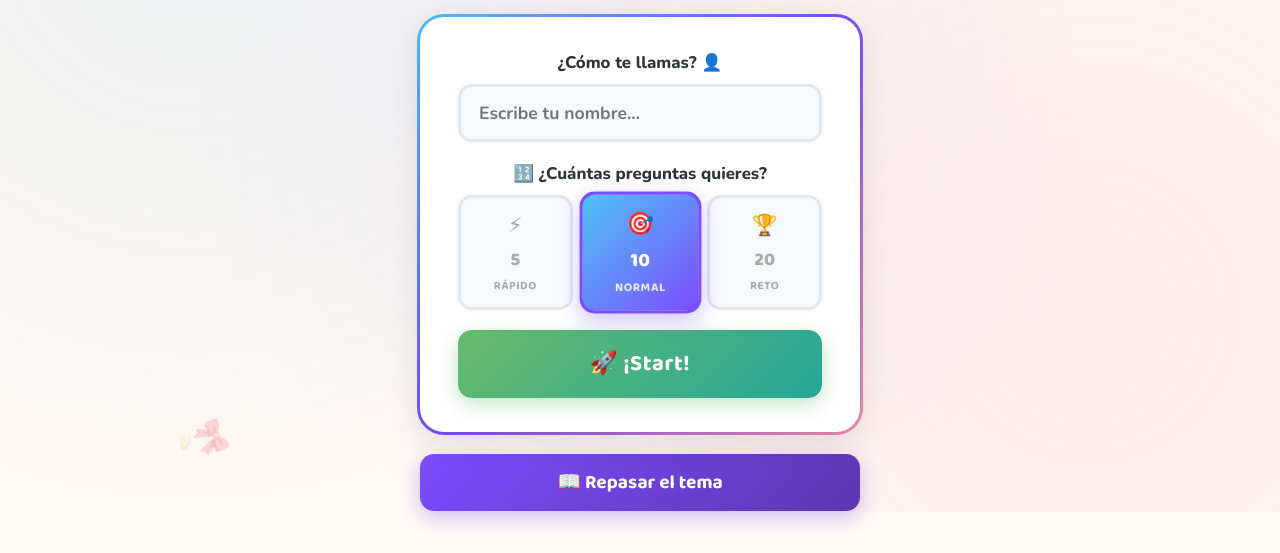
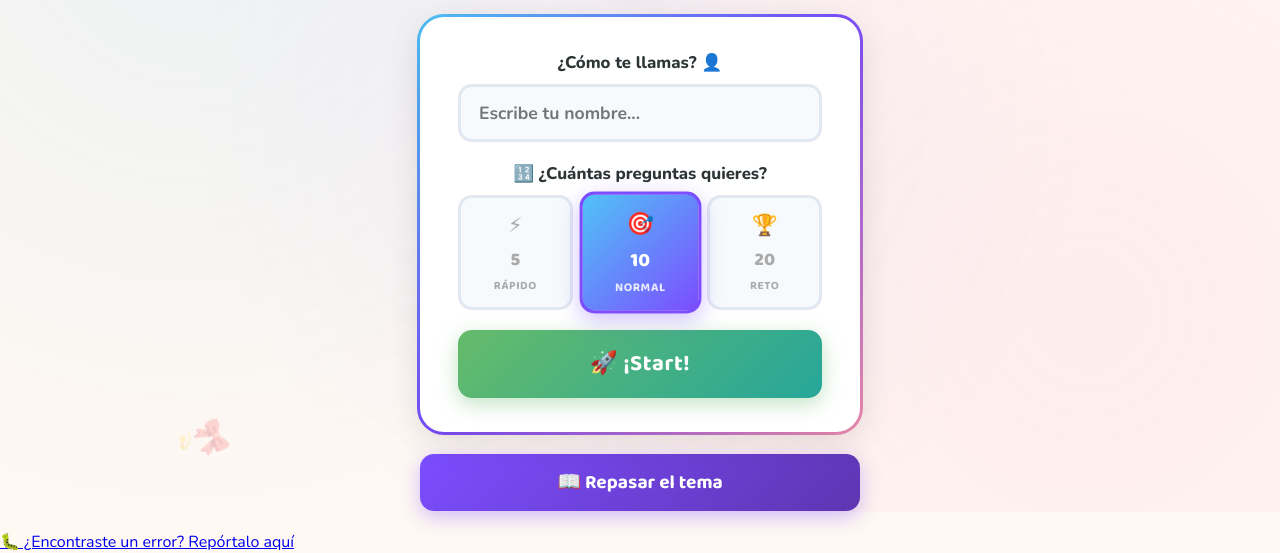
Before and after one commit to rgarcial1983/genero-numero, a plain HTML site: page index.html in a window 1280 px wide. Shown: the part 288-841 px from the top of the page. Before the commit the page ends 819 px from the top, so only its background shows below. Drawn offline with nearby package versions, Linux system fonts and the light colour scheme.

Commit message:
Add footer for bug reporting
Added a footer for error reporting with a mailto link.

```diff
--- a/index.html
+++ b/index.html
@@ -209,6 +209,17 @@
     </div>
   </div>
 
+  <!-- Pie de página: reporte de errores -->
+  <footer class="bug-footer">
+    <a
+      class="bug-link"
+      href="mailto:rafa.garcia.leon@gmail.com?subject=🐛%20Error%20en%20Aprendo%20las%20Género%20de%20número&body=Hola%20Rafa%2C%0A%0AHe%20encontrado%20un%20error%20en%20el%20juego%3A%0A%0A-%20Pantalla%3A%20%0A-%20Qu%C3%A9%20ocurri%C3%B3%3A%20%0A-%20Navegador%2Fdispositivo%3A%20%0A%0AGracias!"
+      title="Enviar reporte de error por correo"
+    >
+      🐛 ¿Encontraste un error? Repórtalo aquí
+    </a>
+  </footer>
+
   <script src="app.js"></script>
 </body>
 </html>
```
